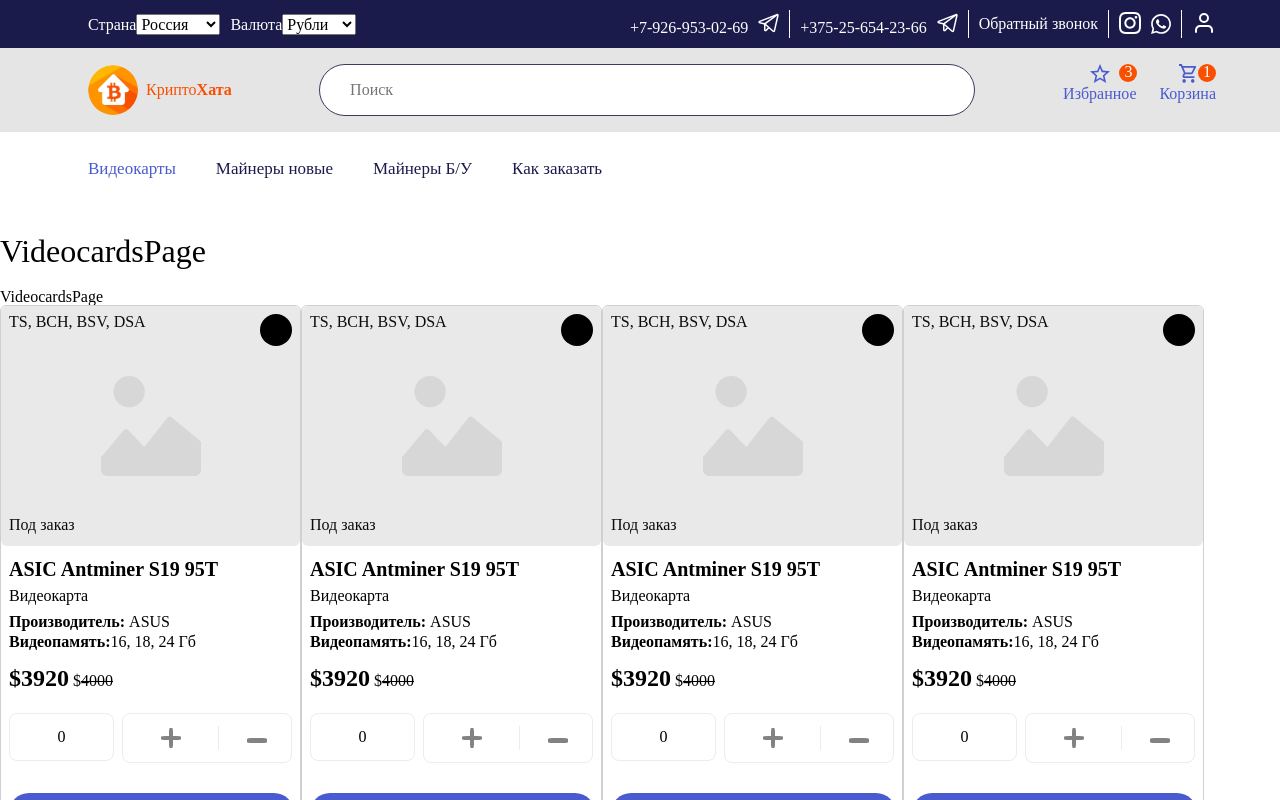
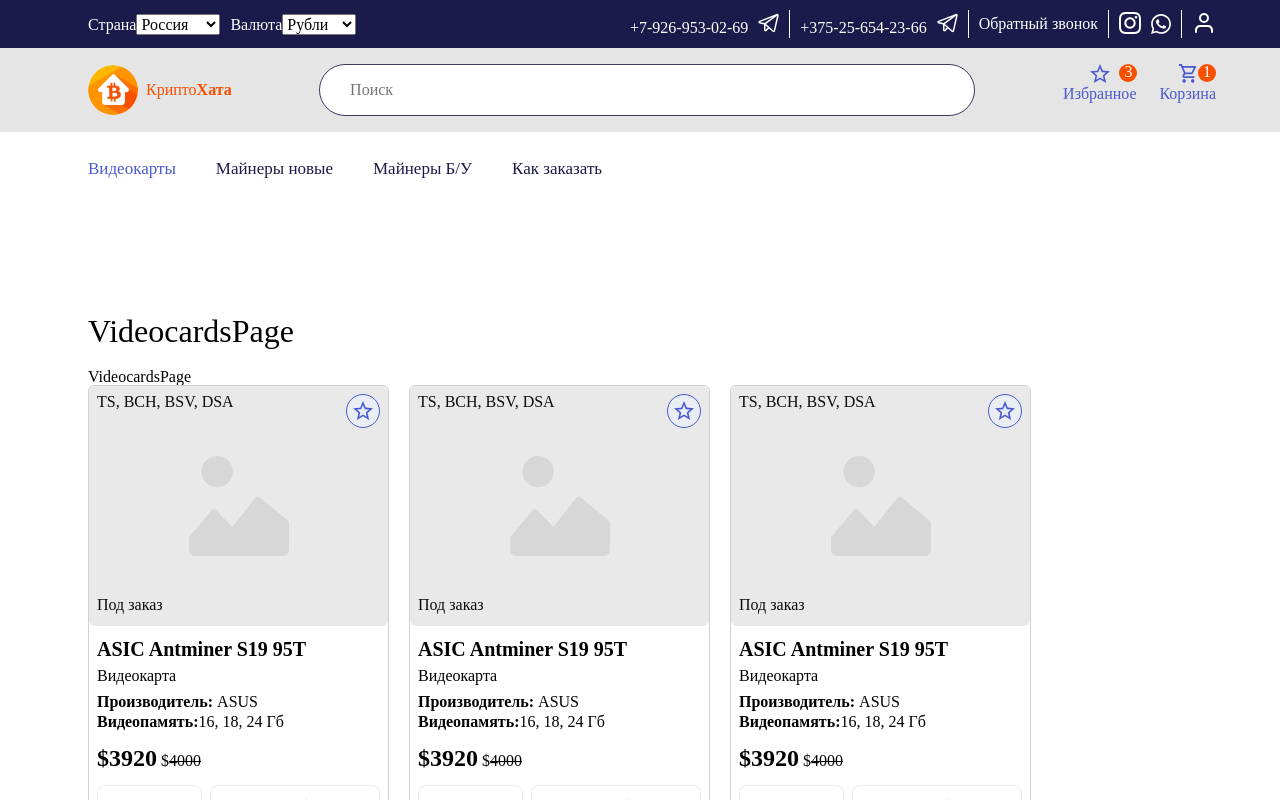
Before and after one commit to GBaykov/kriptohata, a React (Create React App) app: page /videocards in a window 1280 px wide. Shown: the top 800 px of the page. Built offline with nearby package versions, Linux system fonts and the light colour scheme.

Commit message:
style: add some styles to videocardlist

```diff
--- a/src/components/card-videocard/videocard.css
+++ b/src/components/card-videocard/videocard.css
@@ -6,6 +6,10 @@
 
   border: 1px solid #d0d0d0;
   border-radius: 6px;
+}
+
+.videocard:not(:last-child) {
+  margin: 0px 20px 20px 0px;
 }
 .videocard__content {
 }
@@ -33,9 +37,33 @@
 .content-view__chosen {
   width: 32px;
   height: 32px;
-  background-color: black;
+  /* background: url('../../../public/star.svg') center no-repeat; */
+  background-color: #e9eef5;
+  border: 0.5px solid #4a5bcf;
   border-radius: 50%;
+  position: relative;
 }
+.content-view__chosen > svg {
+  /* width: 32px;
+  height: 32px;
+  background: url('../../../public/star.svg') center no-repeat;
+  background-color: #e9eef5;
+  border: 0.5px solid #4a5bcf;
+  border-radius: 50%; */
+  position: absolute;
+  top: 20%;
+  left: 20%;
+}
+.content-view__chosen:hover {
+  background-color: #4a5bcf;
+  cursor: pointer;
+}
+.content-view__chosen:hover > svg > path {
+  fill: #ffffff;
+}
+/* .chosen-star:hover > path {
+  fill: #ffffff;
+} */
 .content-view__image {
 }
 .content-view__order {
@@ -81,7 +109,7 @@
 }
 .videocard__counter {
   box-sizing: border-box;
-  padding: 8px;
+  padding: 0px 8px;
   margin-bottom: 14px;
 }
 .counter {
@@ -197,7 +225,7 @@
 
 .add-videocard {
   box-sizing: border-box;
-  padding: 8px;
+  padding: 0px 8px;
   margin-bottom: 16px;
 }
 .add-btn {
--- a/src/components/card-videocard/videocard.tsx
+++ b/src/components/card-videocard/videocard.tsx
@@ -25,11 +25,8 @@
 
   const backgroundImage = videocard.image ? videocard.image : 'img_default.png';
   const viewStyle = {
-    // background: backgroundImage,
-    // backgroundImage: backgroundImage,
     backgroundImage: `url(${backgroundImage})`,
     backgroundPosition: 'center',
-    // backgroundSize: 'cover',
     backgroundRepeat: 'no-repeat',
     color: '#0C0C0C',
     backgroundColor: '#E9E9E9',
@@ -43,7 +40,21 @@
         <div className="content-view" style={viewStyle}>
           <div className="contents-view__top">
             <p className="content-view__crypto">{videocard.cryptType.join(', ')}</p>
-            <p className="content-view__chosen"></p>
+            <p className="content-view__chosen">
+              <svg
+                className="chosen-star"
+                width="20"
+                height="19"
+                viewBox="0 0 20 19"
+                fill="#4A5BCF"
+                xmlns="http://www.w3.org/2000/svg"
+              >
+                <path
+                  d="M20 7.24L12.81 6.62L10 0L7.19 6.63L0 7.24L5.46 11.97L3.82 19L10 15.27L16.18 19L14.55 11.97L20 7.24ZM10 13.4L6.24 15.67L7.24 11.39L3.92 8.51L8.3 8.13L10 4.1L11.71 8.14L16.09 8.52L12.77 11.4L13.77 15.68L10 13.4Z"
+                  fill="#4A5BCF"
+                />
+              </svg>
+            </p>
           </div>
           <p className="content-view__order">Под заказ</p>
         </div>
--- a/src/components/pages/VideocardsPage.tsx
+++ b/src/components/pages/VideocardsPage.tsx
@@ -1,6 +1,7 @@
 import React from 'react';
 import { IVideocard } from '../card-videocard/videocard';
 import CardsList from '../cardslist';
+import './page.css';
 
 export const VideocardsPage = () => {
   const videocard: IVideocard = {
--- /dev/null
+++ b/src/components/pages/page.css
@@ -0,0 +1,3 @@
+.videocards {
+  padding: 80px 88px;
+}
```
